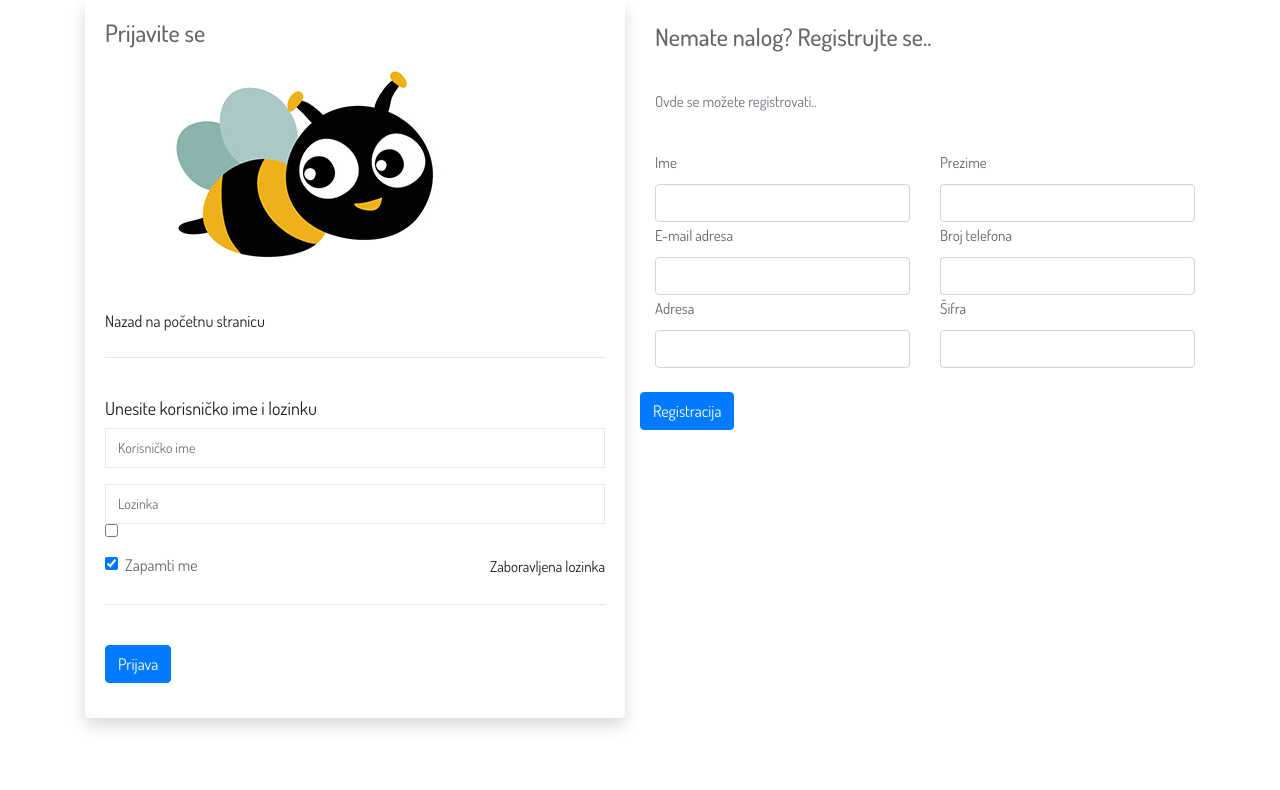
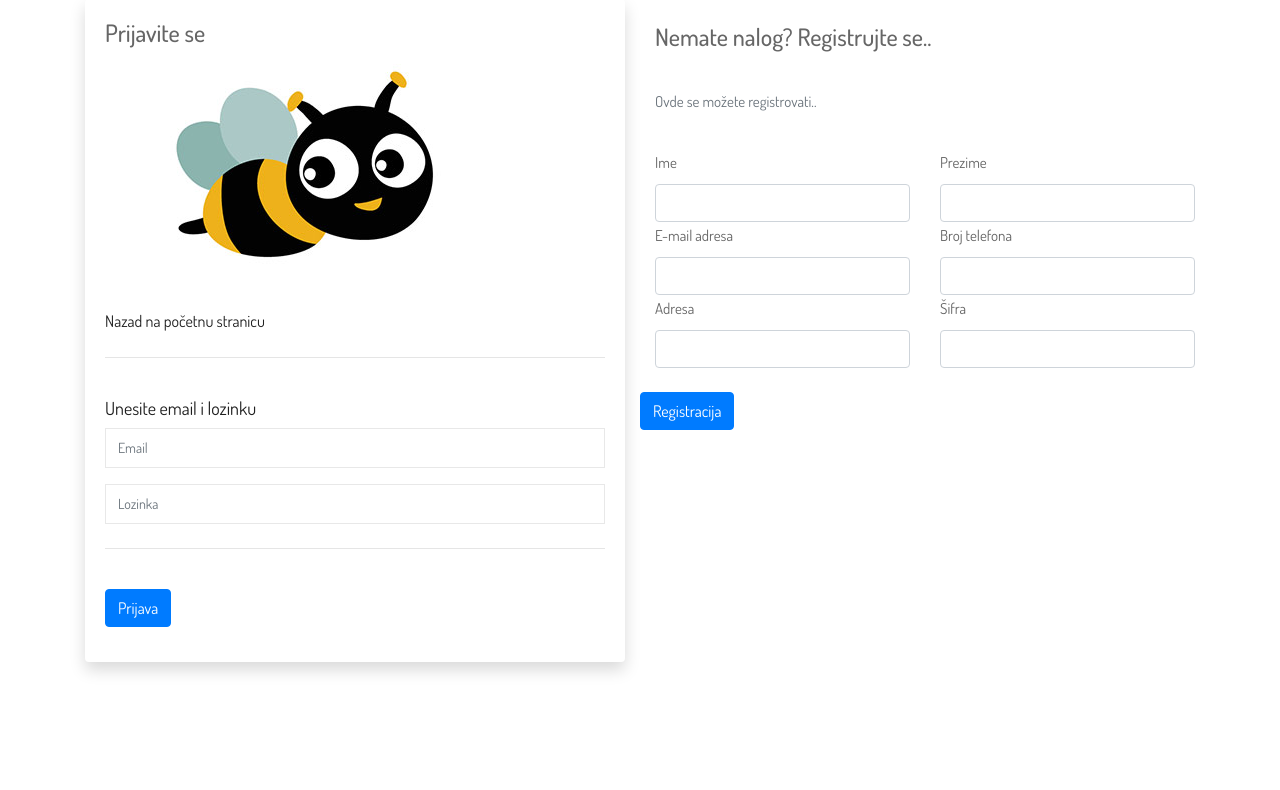
Before and after one commit to baki311/pcelari, a PHP site: page /loginforma.php in a window 1280 px wide. Shown: the part 73-863 px from the top of the page. After the commit the page ends 746 px from the top, so only its background shows below. Run offline with PHP 8.4, Linux system fonts and the light colour scheme.

Commit message:
Dodato logovanje

```diff
--- a/loginforma.php
+++ b/loginforma.php
@@ -1,30 +1,5 @@
 <?php
-require_once 'php/konekcija.php';
-if(isset($_POST['prijava']))
-{
-  $Ime=$_POST['Ime'];
-  $Sifra=$_POST['Sifra'];
-  $sql=mysql_query("select Sifra from Korisnik where Ime='Ime'");
-  if($row=mysqli_fetch_array($sql))
-  {
-    if( $Sifra==$row['Sifra'])
-    {
-
-      header("localhost:index.php");
-      exit();
-
-    }
-    else echo "Ime ili lozinka nisu tacni";
-
-  }
-}
-
-
-
-
-
-
-
+require 'php/app.php';
 ?>
 <html>
 <link type="text/css" rel="stylesheet" id="dark-mode-custom-link">
@@ -32,13 +7,11 @@ if(isset($_POST['prijava']))
 <style lang="en" type="text/css" id="dark-mode-custom-style"></style>
 <style lang="en" type="text/css" id="dark-mode-native-style"></style>
 <style lang="en" type="text/css" id="dark-mode-native-sheet"></style>
+
 <head>
   <title>Login Page</title>
   <link rel="stylesheet" type="text/css" href="styles.css">
   <style>
-
-
-
     .bee {
       width: 80px;
       height: 50px;
@@ -50,13 +23,9 @@ if(isset($_POST['prijava']))
       transform: translate(0, -10%);
       transition: transform 5s linear;
     }
-
-
-
-
-
   </style>
 </head>
+
 <body>
   <div class="bee" id="bee" style="transform: translate(165.409px, -50%);"></div>
   <meta charset="utf-8">
@@ -93,31 +62,37 @@ if(isset($_POST['prijava']))
             <h4><a href="index.php">Nazad na početnu stranicu</a></h4>
 
             <hr>
-            <h3 class="fs-base pt-4 pb-2">Unesite korisničko ime i lozinku</h3>
-            <form class="needs-validation" novalidate="">
-              <div class="input-group mb-3"><i class="ci-mail position-absolute top-50 translate-middle-y text-muted fs-base ms-3"></i>
-                <input class="form-control rounded-start" type="ime" placeholder="Korisničko ime" required="">
+            <h3 class="fs-base pt-4 pb-2">Unesite email i lozinku</h3>
+
+            <form class="needs-validation" action="php/autentifikacija.php" method="post">
+              <div class="input-group mb-3"><i
+                  class="ci-mail position-absolute top-50 translate-middle-y text-muted fs-base ms-3"></i>
+                <input name="email" class="form-control rounded-start" type="email" placeholder="Email" required="">
               </div>
-              <div class="input-group mb-3"><i class="ci-locked position-absolute top-50 translate-middle-y text-muted fs-base ms-3"></i>
+              <div class="input-group mb-3"><i
+                  class="ci-locked position-absolute top-50 translate-middle-y text-muted fs-base ms-3"></i>
                 <div class="password-toggle w-100">
-                  <input class="form-control" type="sifra" placeholder="Lozinka" required="">
-                  <label class="password-toggle-btn" aria-label="Show/hide password">
+                  <input class="form-control" name="lozinka" type="password" placeholder="Lozinka" required="">
+
+                  <!-- <label class="password-toggle-btn" aria-label="Show/hide password">
                     <input class="password-toggle-check" type="checkbox"><span class="password-toggle-indicator"></span>
-                  </label>
+                  </label> -->
                 </div>
               </div>
-              <div class="d-flex flex-wrap justify-content-between">
+              <!-- <div class="d-flex flex-wrap justify-content-between">
                 <div class="form-check">
                   <input class="form-check-input" type="checkbox" checked="" id="remember_me">
                   <label class="form-check-label" for="remember_me">Zapamti me</label>
                 </div><a class="nav-link-inline fs-sm" href="account-password-recovery.html">Zaboravljena lozinka</a>
-              </div>
+              </div> -->
               <hr class="mt-4">
               <div class="text-end pt-4">
-                <button class="btn btn-primary" name="prijava"><i class="ci-sign-in me-2 ms-n21"></i>Prijava</button>
+                <button class="btn btn-primary" type="submit" name="prijava"><i
+                    class="ci-sign-in me-2 ms-n21"></i>Prijava</button>
               </div>
 
-            </form></div>
+            </form>
+          </div>
         </div>
       </div>
       <div class="col-md-6 pt-4 mt-3 mt-md-0">
@@ -173,4 +148,6 @@ if(isset($_POST['prijava']))
 
 
 
-  </body></html>
+</body>
+
+</html>
--- /dev/null
+++ b/php/app.php
@@ -0,0 +1,6 @@
+<?php
+
+require 'konekcija.php';
+require 'funkcije.php';
+
+?>
--- /dev/null
+++ b/php/funkcije.php
@@ -0,0 +1,40 @@
+<?php
+//Prelazak na drugu stranicu
+function redirect($page){
+    header("Location:". $page);
+}
+
+//Vraca korisnika iz baze preko emaila
+function get_user_by_email($email, $conn){
+    $sql = "SELECT * FROM korisnik WHERE email = :email";
+
+    $stm = $conn->prepare($sql);
+    $stm->execute(['email' => $email]);
+    $user = $stm->fetch(PDO::FETCH_ASSOC);
+
+    if(empty($user) || $user === null)
+        return null;
+
+    return $user;
+}
+
+function login($user) {
+    $_SESSION['email'] = $user['Email'];
+}
+
+//Proverava da li je korisnik logovan - da li ima u sesiji smesten mail
+function is_user_logged_in(){
+    return isset($_SESSION['email']) ? true:false;
+}
+
+if ($_SERVER["REQUEST_METHOD"] == "POST" && isset($_POST['logout'])) {
+    logout();
+}
+
+function logout(){
+    session_start();
+    session_destroy();
+    redirect('../index.php');
+    exit();
+}
+?>
```
Also changed, not shown: gornjiheader.php (+11 -1 lines), index.php (+55 -42 lines), php/autentifikacija.php (added, +24 -0 lines). Lines whose indentation alone changed are shown as unchanged.
